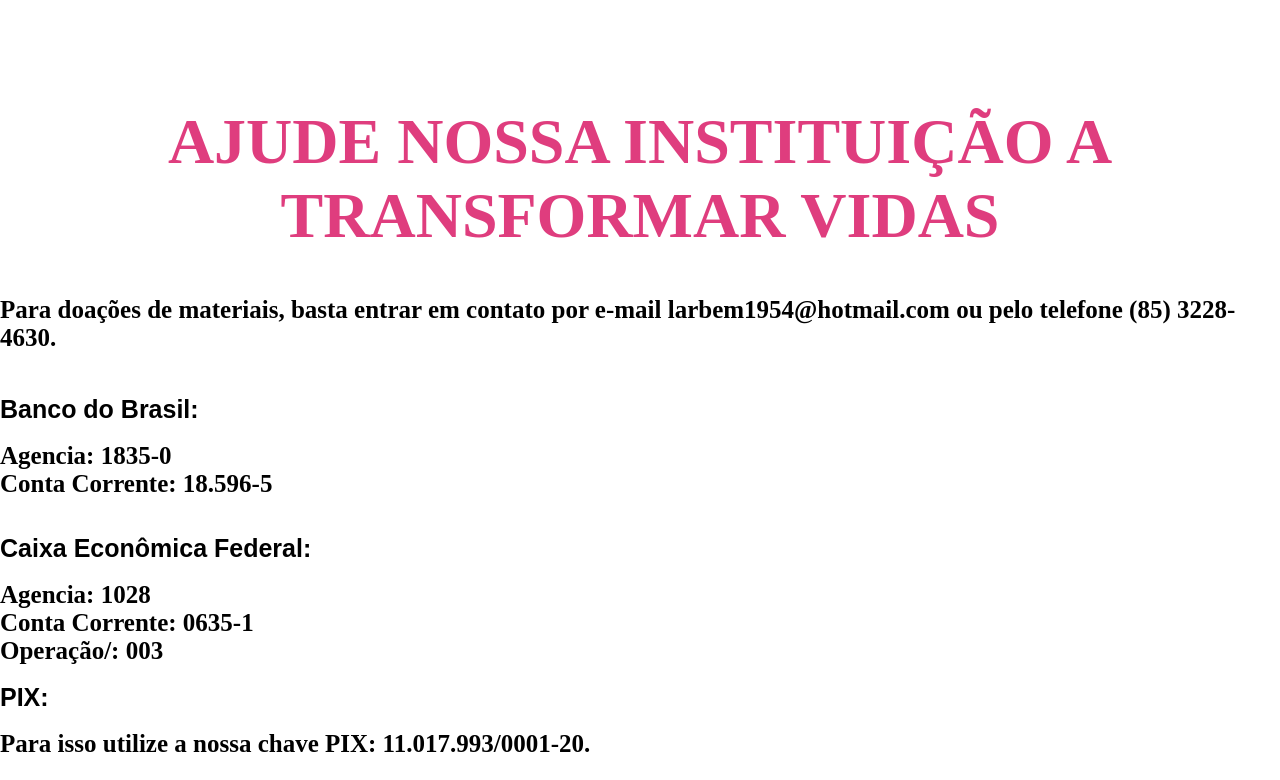
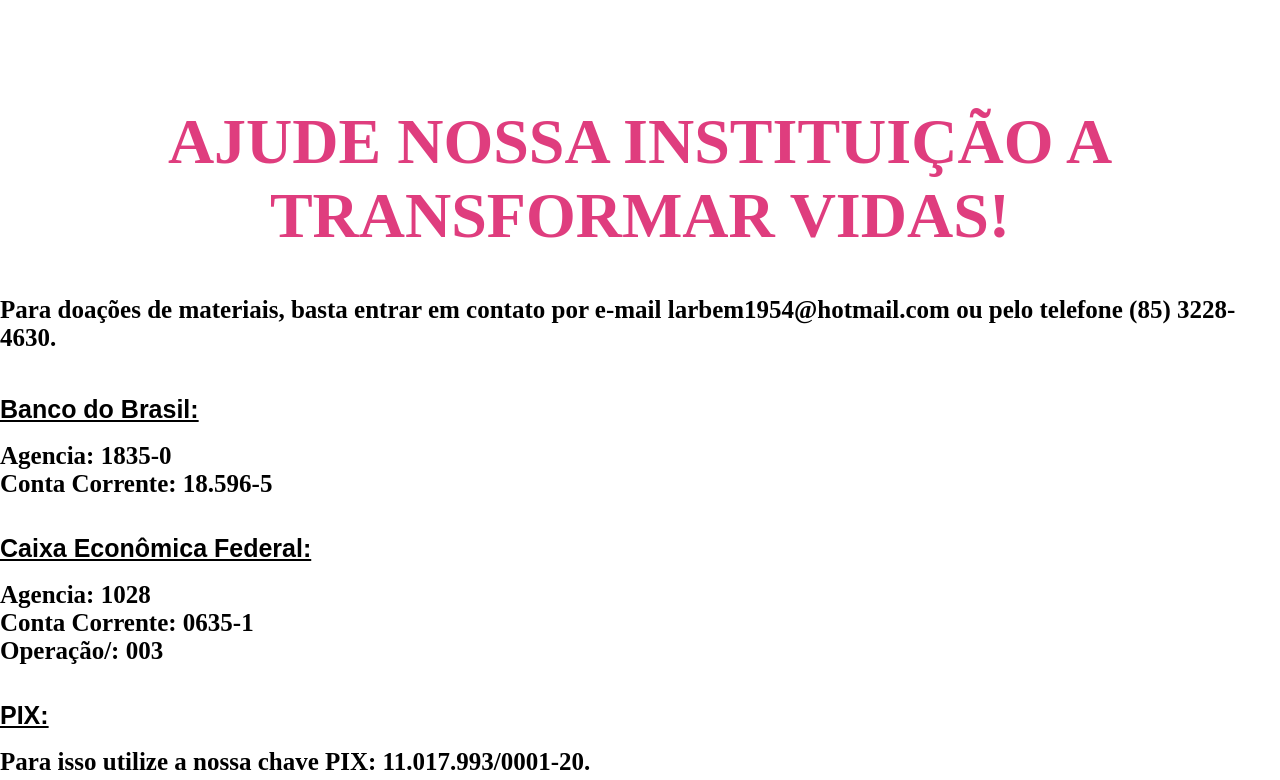
Before and after one commit to ICEI-PUC-Minas-PMV-SI/pmv-si-2021-1-e1-proj-web-t1-larbem, a plain HTML site: page src/Doe.HTML in a window 1280 px wide. Shown: the part 172-952 px from the top of the page. Drawn offline with Linux system fonts and the light colour scheme.

Commit message:
Correção do texto

```diff
--- a/src/Doe.HTML
+++ b/src/Doe.HTML
@@ -39,7 +39,7 @@
 
     <header  class= "titulo-principal-contato">
         <br><br><br><br><br><br>
-    <h1 id="titulo-header-contato">AJUDE NOSSA INSTITUIÇÃO A TRANSFORMAR VIDAS</h1>
+    <h1 id="titulo-header-contato">AJUDE NOSSA INSTITUIÇÃO A TRANSFORMAR VIDAS!</h1>
     </header>
     <main>
     <br>
@@ -48,7 +48,7 @@
 
 	<br>
 
-	<h2>Banco do Brasil:</h2>
+	<h2><u>Banco do Brasil:</u></h2>
 	<br>
 
 	<b><div><h4>Agencia: 1835-0</h4></div></b>
@@ -56,7 +56,7 @@
 <br>
 	<br>
 
-	</basefont><h2>Caixa Econômica Federal:</h2>
+	</basefont><h2><u>Caixa Econômica Federal:</u></h2>
 	<br>
 
 	<b><div><h4>Agencia: 1028</h4><div></b>
@@ -65,8 +65,9 @@
 
 <br>
 
+<br>
 
-<h2>PIX:</h2>
+<h2><u>PIX:</u></h2>
 <br>
 
 <b><div><h4>Para isso utilize a nossa chave PIX: 11.017.993/0001-20.</h4></div></b>
```
